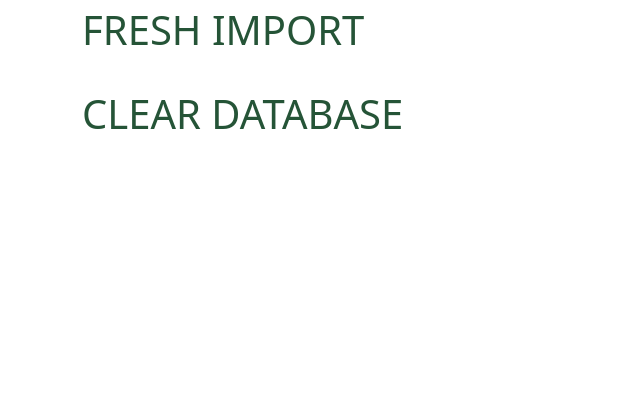
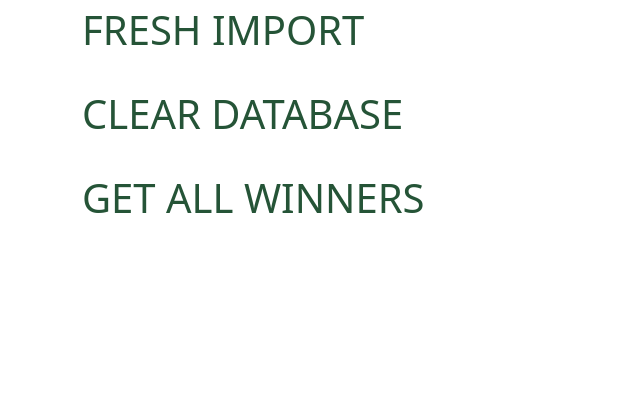
Before and after one commit to pythonnz/pyprize, a FastAPI app: page /admin in a window 1280 px wide. Shown: the top 420 px of the page, without its empty margins (0-640 px from the left). Run offline with FastAPI, Linux system fonts and the light colour scheme.

Commit message:
feat: get all winners (#6)
Co-authored-by: MuhammadAdil006 <qadil392@gmail.com>

```diff
--- a/app/main.py
+++ b/app/main.py
@@ -6,7 +6,7 @@ from pathlib import Path
 from typing import List, Dict, Optional, Union, Set
 
 from fastapi import FastAPI, Request
-from fastapi.responses import HTMLResponse
+from fastapi.responses import HTMLResponse, JSONResponse
 from fastapi.staticfiles import StaticFiles
 from fastapi.templating import Jinja2Templates
 
@@ -132,6 +132,17 @@ async def get_next(request: Request) -> Union[str | None]:
             return json.dumps({"name": "", "feedback": "No winners left"})
 
 
+@app.get("/winners", response_class=JSONResponse)
+async def get_all_winners(request: Request) -> JSONResponse:
+    with Session(engine) as session:
+        query = (
+            select(Candidate)
+            .where(Candidate.already_won == True)
+        )
+        winners = [winner.name for winner in session.exec(query).all()]
+        return JSONResponse(content=winners)
+
+
 @app.get("/clear")
 async def wipe_table():
     delete_all()
--- a/app/static/js/pyprize.js
+++ b/app/static/js/pyprize.js
@@ -64,4 +64,23 @@ jQuery(document).ready(function($){
             }
         });
     });
+
+    $('#get_all_winners').click(function() {
+        $.ajax({
+            url: '/winners',
+            type: 'GET',
+            success: function (result) {
+                let winnerNames = $('#winner_names');
+                $('#winner_names_header').removeClass('d-none');
+                winnerNames.empty();
+                if (result && result.length > 0) {
+                    result.forEach(function(winner) {
+                        winnerNames.append('<tr><td>' + winner + '</td></tr>');
+                    });
+                }else{
+                    winnerNames.append('<tr><td>There isn\'t any winner.</td></tr>');
+                }
+            }
+        });
+    });
 });
--- a/app/templates/admin.html
+++ b/app/templates/admin.html
@@ -5,6 +5,19 @@
 <div class="container">
     <a class="pyprize-button" id="freshen_import">Fresh Import</a><br>
     <a class="pyprize-button" id="wipe_data">Clear Database</a><br>
+    <a class="pyprize-button" id="get_all_winners">Get all winners</a><br>
+</div>
+
+<div id="all_winners" class="text-center container">
+    <table>
+        <thead>
+            <tr id="winner_names_header" class="d-none">
+                <th>Winner Names</th>
+            </tr>
+        </thead>
+        <tbody id="winner_names">
+        </tbody>
+    </table>
 </div>
 
 <div id="controls" class="fixed-bottom">
```
